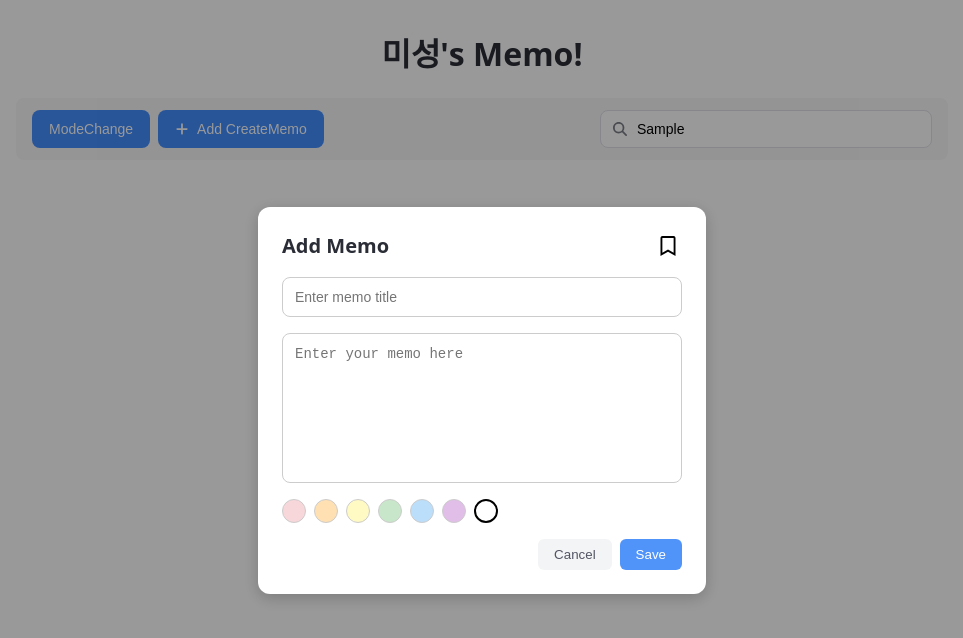
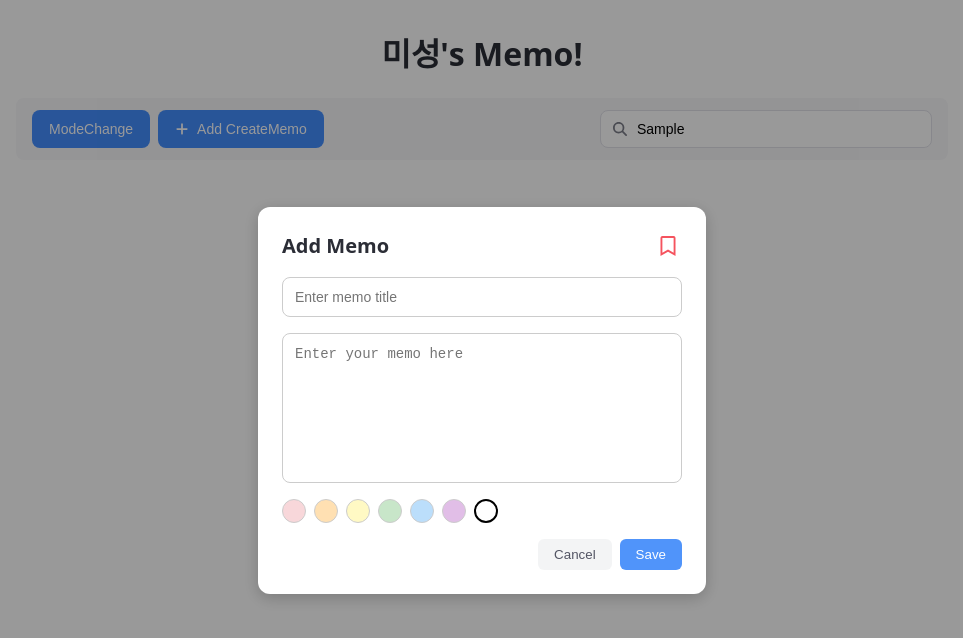
Before and after one commit to MJZ-Templates/custom-memo-app, a React (Vite) app in the folder front/: page /memo in a window 1280 px wide. Both pictures are taken after typing "Sample" into the empty fields and a click on the button "Add CreateMemo". Shown: the top 638 px of the page, without its empty margins (158-1121 px from the left). Built offline with nearby package versions, Linux system fonts and the light colour scheme.

Commit message:
fix: 북마크 색상 및 크기 변경

```diff
--- a/front/src/components/MemoCard.jsx
+++ b/front/src/components/MemoCard.jsx
@@ -61,7 +61,11 @@ const MemoContainer = styled.article`
   }
 `;
 
-const MemoContentWrapper = styled.div``;
+const MemoContentWrapper = styled.div`
+  display: flex;
+  flex-direction: column;
+  gap: 4px;
+`;
 
 const MemoTitleRow = styled.div`
   display: flex;
@@ -86,8 +90,8 @@ const FavoriteButton = styled.button`
 `;
 
 const BookmarkIcon = styled(FaBookmark)`
-  color: #6c6e7e;
-  font-size: 18px;
+  color: #f5535e;
+  font-size: 16px;
 `;
 
 const MemoContent = styled.p`
--- a/front/src/components/MemoModal.jsx
+++ b/front/src/components/MemoModal.jsx
@@ -80,7 +80,11 @@ const MemoModal = ({ mode, memoData, onSave, onDelete, onCancel }) => {
             aria-label="즐겨찾기"
             title="즐겨찾기"
           >
-            {isFavorite ? <FaBookmark color="#6C6E7E" /> : <FaRegBookmark />}
+            {isFavorite ? (
+              <FaBookmark color="#F5535E" />
+            ) : (
+              <FaRegBookmark color="#F5535E" />
+            )}
           </FavoriteButton>
         </ModalTitleRow>
 
```
